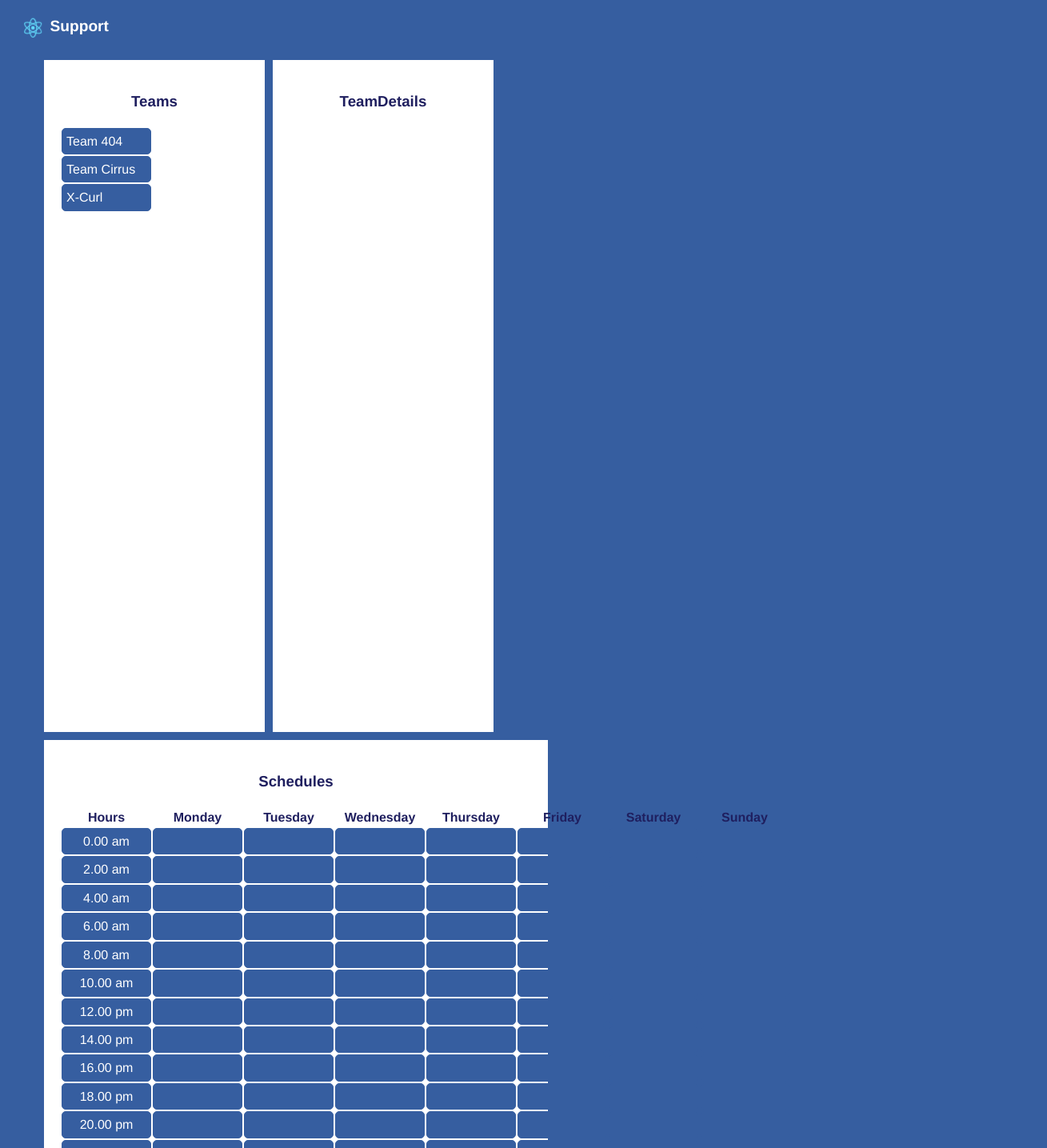
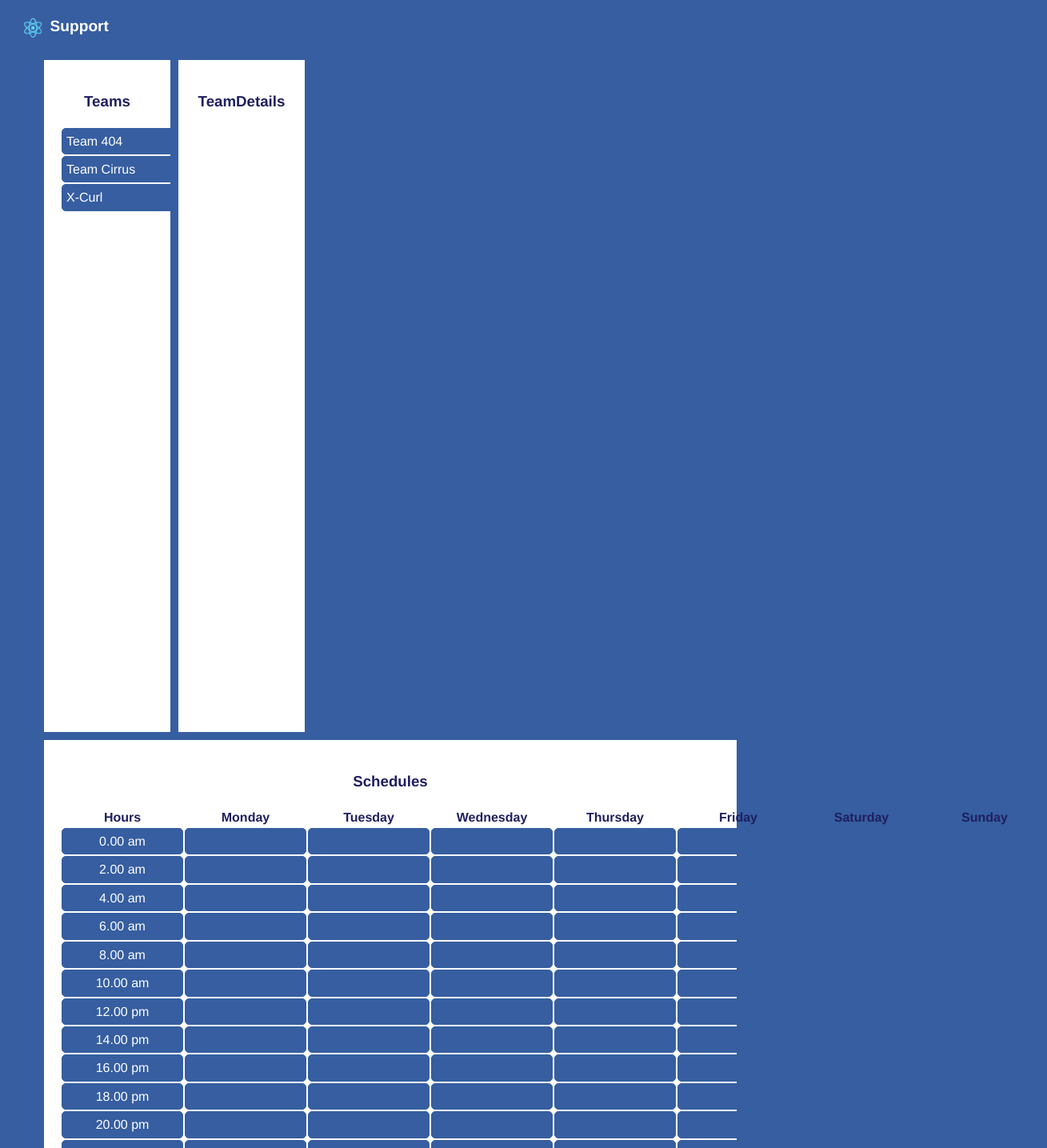
Before and after one commit to deepthakannan/slack-support-app, a React (Create React App) app: page / in a window 1280 px wide. Shown: the top 1435 px of the page at 80% size, 1309 px wide, since content can reach past the window. Built offline with nearby package versions, Linux system fonts and the light colour scheme.

Commit message:
Style to show whether a team is sleected

```diff
--- a/src/App.css
+++ b/src/App.css
@@ -10,12 +10,28 @@
   height: 30px;
 }
 
+.selected {
+  font-style: italic;
+  background-color: greenyellow;
+  color: rgb(54, 94, 160);
+}
+
+.unselected {
+  font-style: normal;
+  background-color: rgb(54, 94, 160);
+  color: white;
+}
+
 h1 {
   margin: 0px
 }
 
 .align-text-center {
   text-align: center;
+}
+
+table {
+  align:"center"
 }
 
 .App-header {
@@ -46,7 +62,7 @@ h1 {
 
 .leftpane {
   padding: 20px;
-  width: 20%;
+  width: 10%;
   float: left;
   margin: 5px;
   background-color: white;
@@ -56,7 +72,7 @@ h1 {
 
 .middlepane {
   padding: 20px;
-  width: 20%;
+  width: 10%;
   float: left;
   margin: 5px;
   background-color: white;
@@ -67,7 +83,7 @@ h1 {
 .rightpane {
   padding: 20px;
 float: left;
-width: 50%;
+width: 70%;
 margin: 5px;
 background-color: white;
 border-collapse: collapse;
@@ -75,7 +91,7 @@ text-align: center
 }
 
 td {
-  min-width:100px;
+  min-width:140px;
   min-height:100px;
   align-content: center;
   align-items: center;
--- a/src/components/TeamDetails.js
+++ b/src/components/TeamDetails.js
@@ -11,8 +11,8 @@ module.exports = class TeamDetails extends React.Component {
   }
 
   componentWillMount = () => {
-    if(this.props.team) {
-     this.refreshMembers(this.props.team.name);
+    if (this.props.team) {
+      this.refreshMembers(this.props.team.name);
     } else {
       this.setState({
         members: []
@@ -20,53 +20,64 @@ module.exports = class TeamDetails extends React.Component {
     }
   };
 
-  refreshMembers = (teamName) => {
+  refreshMembers = teamName => {
     var members = httpService.getMembers(teamName);
     this.setState({
       members: members,
       selectedMember: null
     });
-  }
+  };
 
-  componentWillReceiveProps = (nextProps) => {
-    if(nextProps && nextProps.team) {
+  componentWillReceiveProps = nextProps => {
+    if (nextProps && nextProps.team) {
       this.refreshMembers(nextProps.team.name);
     }
-  }
+  };
 
   shouldComponentUpdate = (nextProps, nextState) => {
-    return nextProps.team != this.team;
-}
+    return nextProps.team != this.props.team;
+  };
 
-memberClick = (member) => {
-  this.setState({
-    selectedMember: member
-  });
-}
+  memberClick = member => {
+    this.setState({
+      selectedMember: member
+    });
+  };
 
   getMemberRow(member) {
     return (
-      <tr key={member.name} onClick={()=>this.memberClick(member)}>
+      <tr key={member.name} onClick={() => this.memberClick(member)}>
         <td>{member.name}</td>
       </tr>
     );
   }
 
   canDisplayHelpText() {
-    return !this.state.selectedMember && this.state.members && this.state.members.length > 0;
+    return (
+      !this.state.selectedMember &&
+      this.state.members &&
+      this.state.members.length > 0
+    );
   }
 
   render = () => {
-    let helpText = <p> {this.canDisplayHelpText() ? "Select a memeber to configure support schedule" : "" }</p>;
+    let helpText = (
+      <p>
+        {" "}
+        {this.canDisplayHelpText()
+          ? "Select a memeber to configure support schedule"
+          : ""}
+      </p>
+    );
     return (
       <div>
         {helpText}
         <table>
-        <tbody>{this.state.members.map(member => this.getMemberRow(member))}</tbody>
-      </table>
+          <tbody>
+            {this.state.members.map(member => this.getMemberRow(member))}
+          </tbody>
+        </table>
       </div>
-
-
     );
   };
 };
--- a/src/components/TeamScheduleAppContainer.js
+++ b/src/components/TeamScheduleAppContainer.js
@@ -7,7 +7,8 @@ class App extends Component {
   constructor(props) {
     super(props);
     this.state = {
-      currentTeam: null
+      currentTeam: null,
+      teamScheduleData: null
     };
   }
 
@@ -16,6 +17,10 @@ class App extends Component {
       currentTeam: team
     });
   };
+
+  saveSchedules = () => {
+
+  }
 
   render() {
     return (
@@ -37,7 +42,7 @@ class App extends Component {
         <div className="rightpane">
           <div className="centerAlign">
             <h3 className="align-text-center">Schedules</h3>
-            <Schedules teamClicked={this.handleTeamchange} />
+            <Schedules saveHandler={(data) => this.saveSchedules(data)} team={this.state.currentTeam}/>
           </div>
         </div>
       </div>
--- a/src/components/TeamsList.js
+++ b/src/components/TeamsList.js
@@ -1,11 +1,46 @@
 var React = require("react");
 var httpService = require("../services/SupportService");
+
+class CheckedTableData extends React.Component {
+  constructor(props) {
+    super(props);
+    this.state = {
+      styleClass: "unselected"
+    }
+  }
+  onCheckChanged = (e) => {
+    if(e.target.checked) {
+      this.props.teamClicked(this.props.team);
+      this.setState({
+          styleClass: "selected"
+        }
+      )
+    }
+    else {
+      this.setState({
+          styleClass: "unselected"
+        }
+      )
+    }
+
+  };
+
+  render() {
+    return (
+      <td>
+        <input type="radio" name="teams" value={this.props.team} onChange={(e)=> this.onCheckChanged(e)}></input>
+        <label className={this.state.styleClass} >{this.props.team.name}</label>
+      </td>
+    )
+  }
+}
 
 module.exports = class TeamList extends React.Component {
   constructor(props) {
     super(props);
     this.state = {
-      teams: []
+      teams: [],
+      selectedTeam: null
     };
     this.onTeamClick = this.onTeamClick.bind(this);
   }
@@ -16,14 +51,17 @@ module.exports = class TeamList extends React.Component {
     });
   };
 
-  onTeamClick = team => {
-    this.props.teamClicked(team);
+  onTeamClick = selectedTeam => {
+    this.setState({
+      selectedTeam: selectedTeam
+    })
+    this.props.teamClicked(selectedTeam);
   };
 
   getTeamRow(team) {
     return (
       <tr key={team.name} onClick={() => this.onTeamClick(team)}>
-        <td>{team.name}</td>
+        <td className={this.state.selectedTeam == team ? "selected" : "unselected"}>{team.name}</td>
       </tr>
     );
   }
@@ -31,7 +69,7 @@ module.exports = class TeamList extends React.Component {
   render = () => {
     return (
       <div className="centerAlign">
-        <table className="centerAlign">
+        <table align="center" className="centerAlign">
           <tbody>{this.state.teams.map(team => this.getTeamRow(team))}</tbody>
         </table>
       </div>
```
Also changed, not shown: src/components/SelectedTableRow.js (added, +12 -0 lines).
